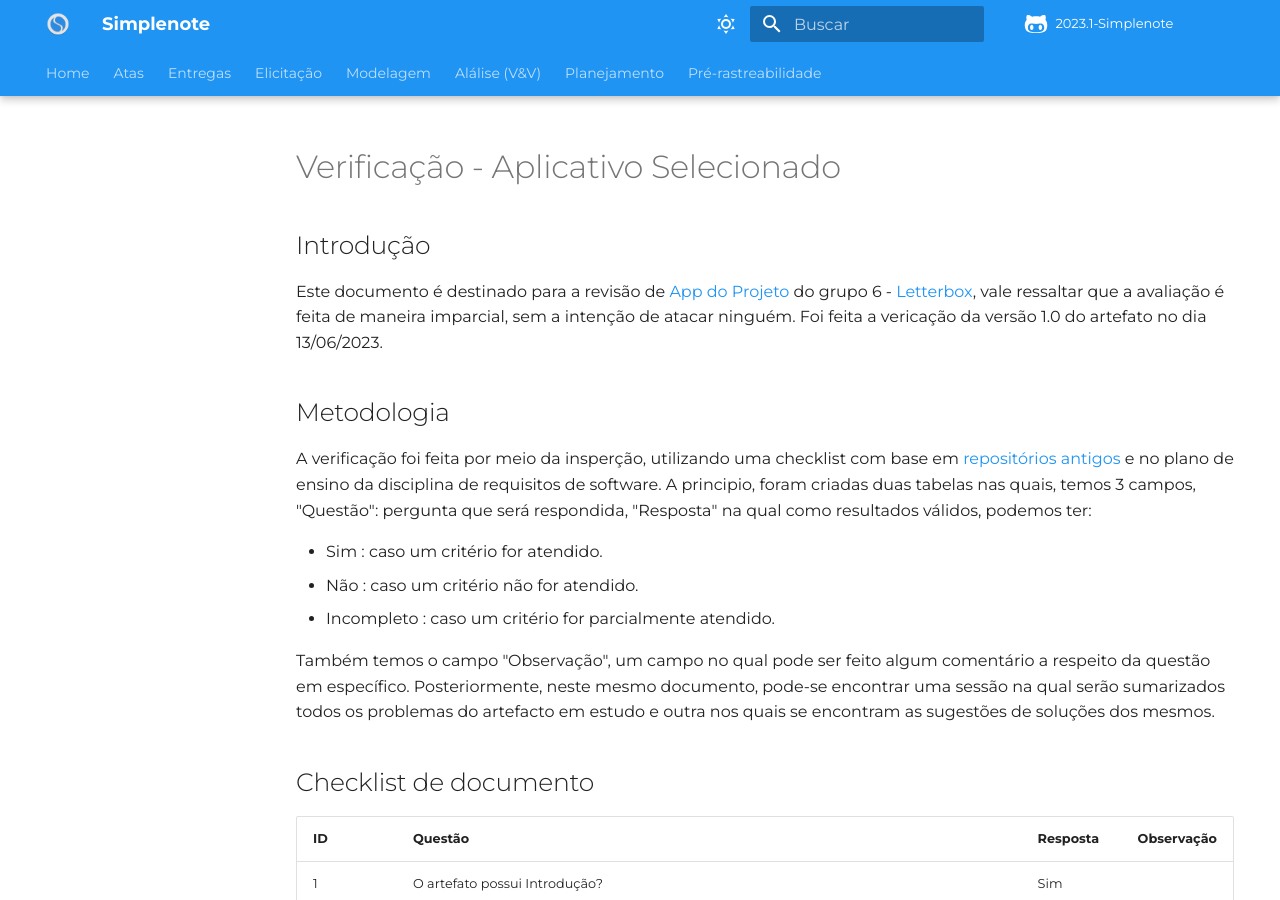
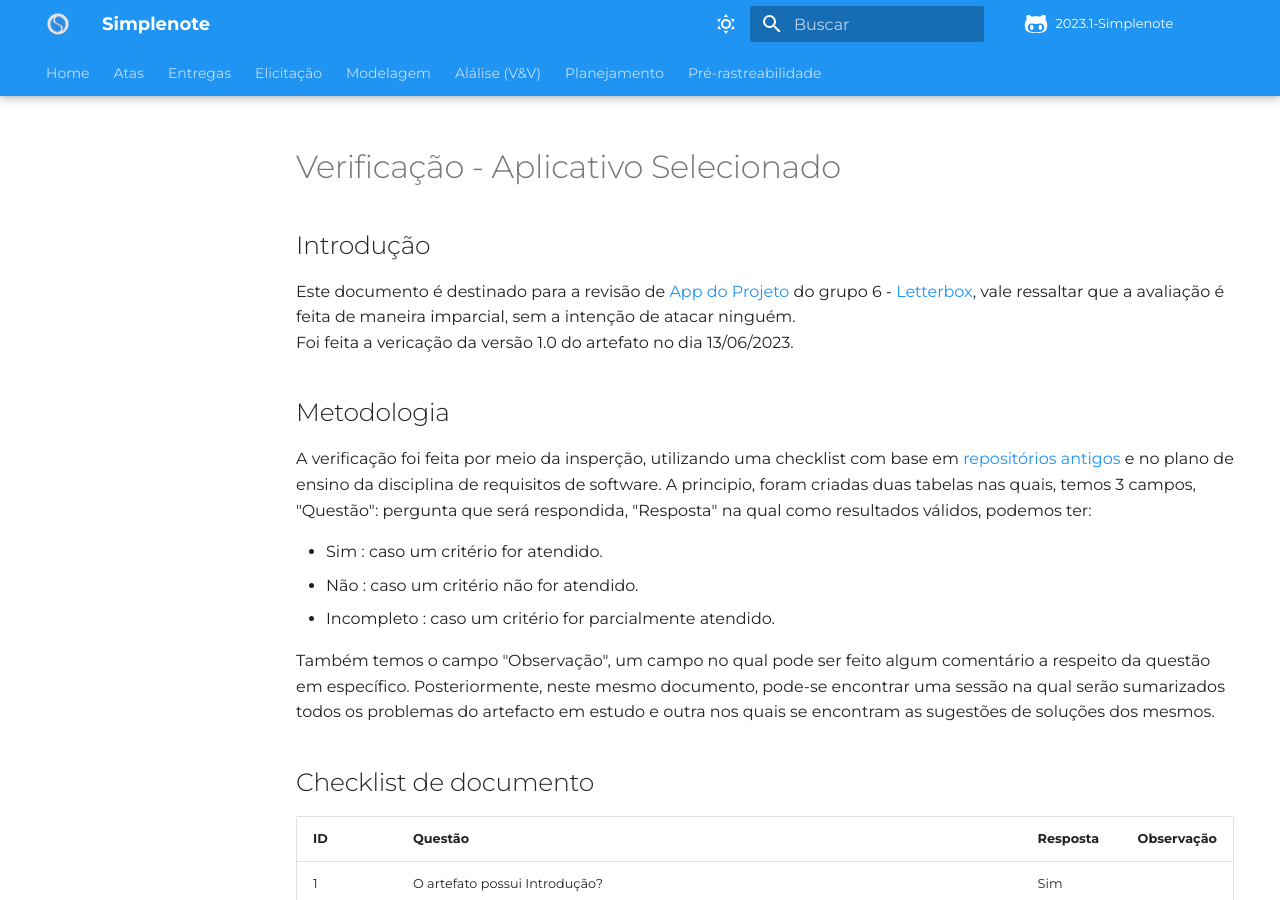
Before and after one commit to Requisitos-de-Software/2023.1-Simplenote, an MkDocs documentation site: the page built from docs/analise-grupo6/planejamento/app.md, in a window 1280 px wide and 900 px high. Built offline with MkDocs 1.6.1 and Material for MkDocs 9.7.7, drawn with Linux system fonts in a browser that asks for light colours; some web fonts are replaced; comment, search, counter and statistics services are not loaded.

```diff
--- a/docs/analise-grupo6/planejamento/app.md
+++ b/docs/analise-grupo6/planejamento/app.md
@@ -1,7 +1,8 @@
 # Verificação - Aplicativo Selecionado
 
 ## Introdução
-Este documento é destinado para a revisão de [App do Projeto](https://requisitos-de-software.github.io/2023.1-Letterboxd/Planejamento/app/) do grupo 6 - [Letterbox](https://github.com/Requisitos-de-Software/2023.1-Letterboxd), vale ressaltar que a avaliação é feita de maneira imparcial, sem a intenção de atacar ninguém. Foi feita a vericação da versão 1.0 do artefato no dia 13/06/2023.
+Este documento é destinado para a revisão de [App do Projeto](https://requisitos-de-software.github.io/2023.1-Letterboxd/Planejamento/app/) do grupo 6 - [Letterbox](https://github.com/Requisitos-de-Software/2023.1-Letterboxd), vale ressaltar que a avaliação é feita de maneira imparcial, sem a intenção de atacar ninguém.
+<br> Foi feita a vericação da versão 1.0 do artefato no dia 13/06/2023.
 
 ## Metodologia
 
```
